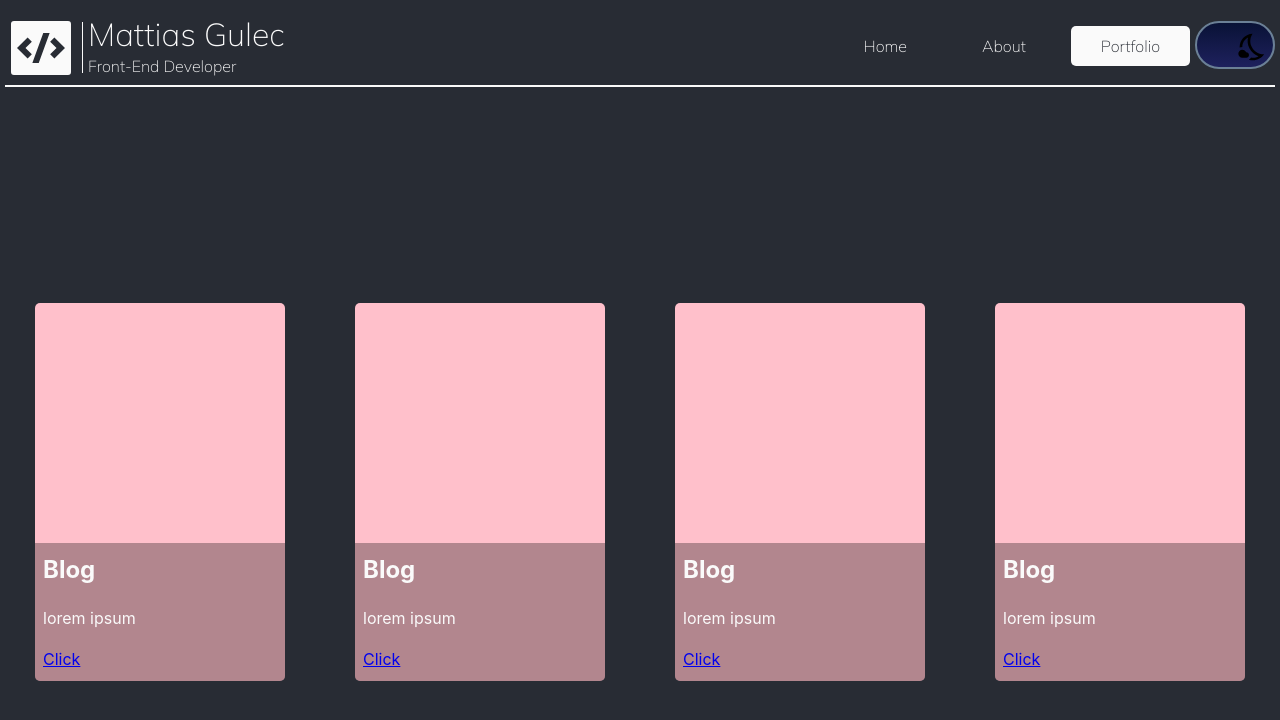
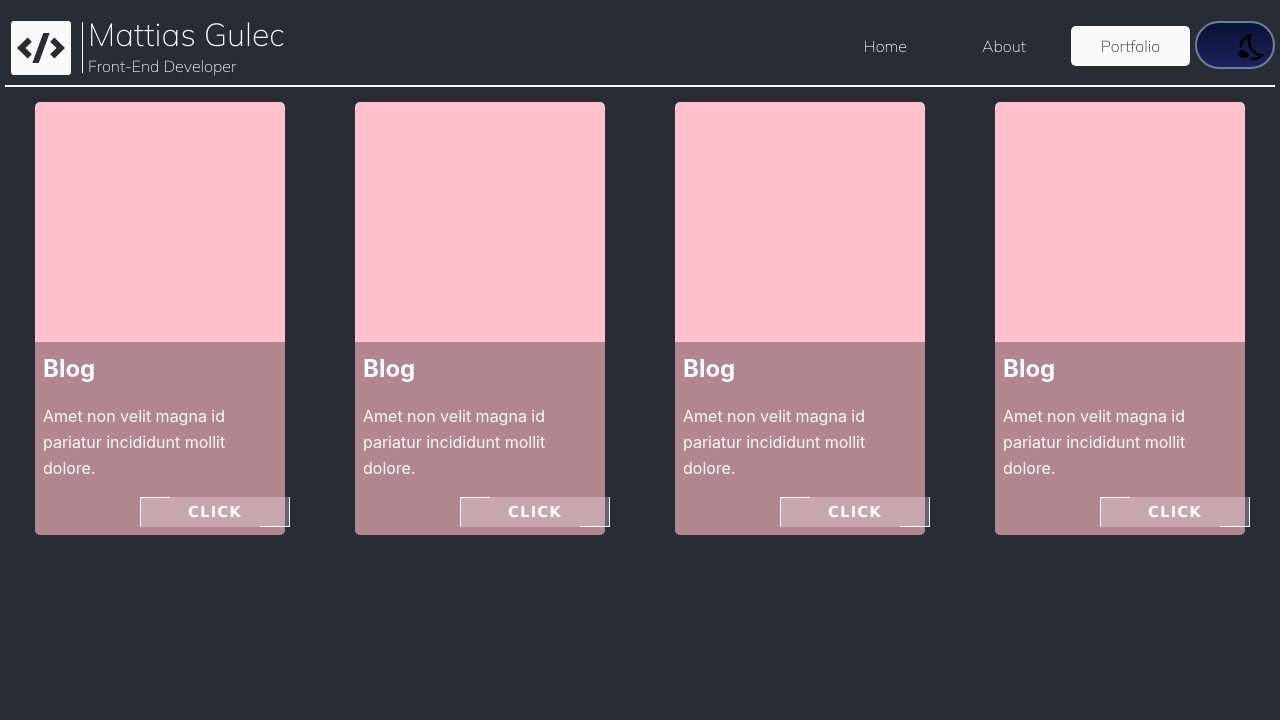
Before and after one commit to Voltair88/Homepage, a React (Create React App) app: page /Portfolio in a window 1280 px wide. Shown: the top 720 px of the page. Built offline with nearby package versions, Linux system fonts and the light colour scheme.

Commit message:
changed the cards

```diff
--- a/package.json
+++ b/package.json
@@ -9,6 +9,7 @@
     "framer-motion": "^3.6.6",
     "node-forge": "^0.10.0",
     "react": "^17.0.1",
+    "react-card-component": "*",
     "react-dom": "^17.0.1",
     "react-icons": "^4.2.0",
     "react-router": "^5.2.0",
--- a/src/components/Portfolio.js
+++ b/src/components/Portfolio.js
@@ -1,5 +1,5 @@
 import React, { Component } from "react";
-import { motion } from 'framer-motion';
+import { motion } from "framer-motion";
 import { Port } from "../global";
 
 const Portfolio = () => {
@@ -7,42 +7,86 @@ const Portfolio = () => {
     return (
       <Port>
         <div className="Cards">
-          <motion.div className="blogcard" whileHover={{ scale: 1.1 }} whileHover={{ scale: 1.1 }}>
+          <div className="blogcard" whileHover={{ scale: 1.1 }}>
             <div className="card-content">
               <h2 className="card-title">Blog</h2>
-              <p className="card-body">lorem ipsum</p>
-              <a href="https://github.com/Voltair88/node-test" target="_blank" className="button">
-                Click
+              <p className="card-body">
+                Amet non velit magna id pariatur incididunt mollit dolore.
+              </p>
+              <motion.div class="contentBox" whileHover={{ scale: 1.1 }}>
+                <div id="first" class="buttonBox">
+                  <div class="border"></div>
+                  <div class="border"></div>
+                  <a
+                    href="https://github.com/Voltair88/node-test"
+                    target="_blank"
+                  >
+                    <button className="card-button">Click</button>
                   </a>
                 </div>
               </motion.div>
-          <motion.div className="blogcard" whileHover={{ scale: 1.1 }}>
+            </div>
+          </div>
+          <div className="blogcard" whileHover={{ scale: 1.1 }}>
             <div className="card-content">
               <h2 className="card-title">Blog</h2>
-              <p className="card-body">lorem ipsum</p>
-              <a href="https://github.com/Voltair88/node-test" target="_blank" className="button">
-                Click
+              <p className="card-body">
+                Amet non velit magna id pariatur incididunt mollit dolore.
+              </p>
+              <motion.div class="contentBox" whileHover={{ scale: 1.1 }}>
+                <div id="first" class="buttonBox">
+                  <div class="border"></div>
+                  <div class="border"></div>
+                  <a
+                    href="https://github.com/Voltair88/node-test"
+                    target="_blank"
+                  >
+                    <button className="card-button">Click</button>
                   </a>
                 </div>
               </motion.div>
-          <motion.div className="blogcard" whileHover={{ scale: 1.1 }}>
+            </div>
+          </div>
+          <div className="blogcard" whileHover={{ scale: 1.1 }}>
             <div className="card-content">
               <h2 className="card-title">Blog</h2>
-              <p className="card-body">lorem ipsum</p>
-              <a href="https://github.com/Voltair88/node-test" target="_blank" className="button">
-                Click
+              <p className="card-body">
+                Amet non velit magna id pariatur incididunt mollit dolore.
+              </p>
+              <motion.div class="contentBox" whileHover={{ scale: 1.1 }}>
+                <div id="first" class="buttonBox">
+                  <div class="border"></div>
+                  <div class="border"></div>
+                  <a
+                    href="https://github.com/Voltair88/node-test"
+                    target="_blank"
+                  >
+                    <button className="card-button">Click</button>
                   </a>
                 </div>
               </motion.div>
-          <motion.div className="blogcard" whileHover={{ scale: 1.1 }}>
+            </div>
+          </div>
+          <div className="blogcard" whileHover={{ scale: 1.1 }}>
             <div className="card-content">
               <h2 className="card-title">Blog</h2>
-              <p className="card-body">lorem ipsum</p>
-              <a href="https://github.com/Voltair88/node-test" target="_blank" className="button">
-                Click
+              <p className="card-body">
+                Amet non velit magna id pariatur incididunt mollit dolore.
+              </p>
+              <motion.div class="contentBox" whileHover={{ scale: 1.1 }}>
+                <div id="first" class="buttonBox">
+                  <div class="border"></div>
+                  <div class="border"></div>
+                  <a
+                    href="https://github.com/Voltair88/node-test"
+                    target="_blank"
+                  >
+                    <button className="card-button">Click</button>
                   </a>
                 </div>
               </motion.div>
+            </div>
+          </div>
         </div>
       </Port>
     );
--- a/src/global.js
+++ b/src/global.js
@@ -64,7 +64,7 @@ export const Nav = styled.nav`
   border-bottom: 2px solid;
   margin: 5px;
   display: flex;
-  flex-direction:row;
+  flex-direction: row;
   align-items: center;
   font-family: Mulish, sans-serif;
   .logo {
@@ -73,7 +73,7 @@ export const Nav = styled.nav`
     flex-shrink: 0;
     flex-direction: row;
 
-padding-top: 5px;
+    padding-top: 5px;
     font-size: 2rem;
   }
   .name {
@@ -81,7 +81,6 @@ padding-top: 5px;
     padding-left: 5px;
     margin: auto 5px;
     line-height: 0.8;
-
   }
   p {
     margin: 0;
@@ -93,9 +92,7 @@ padding-top: 5px;
   .divider {
     display: flex;
     flex: 1;
-}
-
-
+  }
 `;
 
 /* Landingpage */
@@ -155,11 +152,11 @@ export const Landing = styled.div`
   }
 
   .fa-facebook-square:hover {
-    color: #4267B2;
+    color: #4267b2;
   }
 
   .fa-linkedin:hover {
-    color: #2867B2;
+    color: #2867b2;
   }
 
   .fa-github-square:hover {
@@ -167,25 +164,27 @@ export const Landing = styled.div`
   }
 
   .fa-twitter-square:hover {
-    color: #1DA1F2;
+    color: #1da1f2;
   }
 `;
 
 /* Portfolio */
 export const Port = styled.div`
-*,*::before,*::after {
-  box-sizing: border-box;
-}
+  *,
+  *::before,
+  *::after {
+    box-sizing: border-box;
+  }
   .Cards {
     display: flex;
     flex-direction: row;
     flex-wrap: wrap;
-    min-height: 100vh;
+    min-height: 50vh;
     place-items: center;
     line-height: 1.6;
   }
   .blogcard {
-    margin: auto;
+    margin: 10px auto;
     border-radius: 5px;
     background-color: pink;
     background-size: cover;
@@ -195,8 +194,8 @@ export const Port = styled.div`
 
   .card-content {
     border-radius: 0 0 5px 5px;
-    padding:0.5em;
-    background: hsl(20 0% 0% /0.3) 20% ;
+    padding: 0.5em;
+    background: hsl(20 0% 0% /0.3) 20%;
   }
 
   .card-title {
@@ -204,4 +203,71 @@ export const Port = styled.div`
     padding: auto;
     margin: auto;
   }
+
+  .card-body {
+
+  }
+
+
+
+  .contentBox {
+    width: 80px;
+    height: 30px;
+    margin: 0 auto;
+    display: flex;
+    justify-content: space-around;
+    flex-wrap: wrap;
+  }
+
+  .buttonBox {
+    margin: 0 20px 20px;
+    position: relative;
+    max-width: 200px;
+    min-width: 150px;
+    flex: 20%;
+  }
+
+  .border {
+    position: absolute;
+    background: none;
+    transition: all 0.5s ease-in-out;
+  }
+
+  #first > .border:nth-of-type(1) {
+    top: 0;
+    left: 0;
+    border-left: 1px solid white;
+    border-top: 1px solid white;
+    width: 30px;
+    height: 30px;
+  }
+
+  #first > .border:nth-of-type(2) {
+    bottom: 0;
+    right: 0;
+    border-right: 1px solid white;
+    border-bottom: 1px solid white;
+    width: 30px;
+    height: 30px;
+  }
+
+  #first:hover .border {
+    width: 102%;
+    height: 105%;
+  }
+
+  .card-button {
+    width: 100%;
+    height: 30px;
+    position: relative;
+    background: rgba(255, 255, 255, 0.27);
+    text-transform: uppercase;
+    color: white;
+    font-weight: 700;
+    letter-spacing: 1px;
+    border: none;
+    font-size: 15px;
+    outline: none;
+    font-family: "Lucida Sans Unicode", "Lucida Grande", sans-serif;
+  }
 `;
```
Lines whose indentation alone changed are shown as unchanged.
